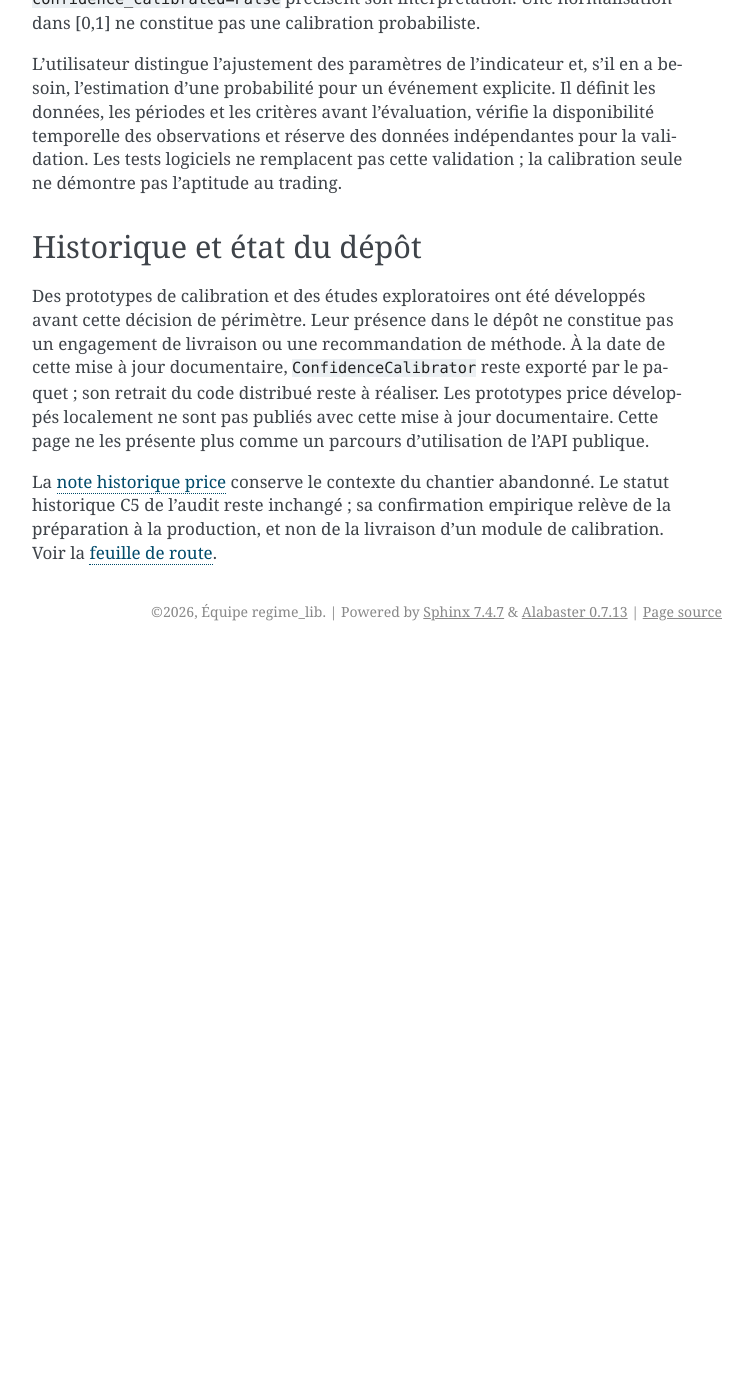
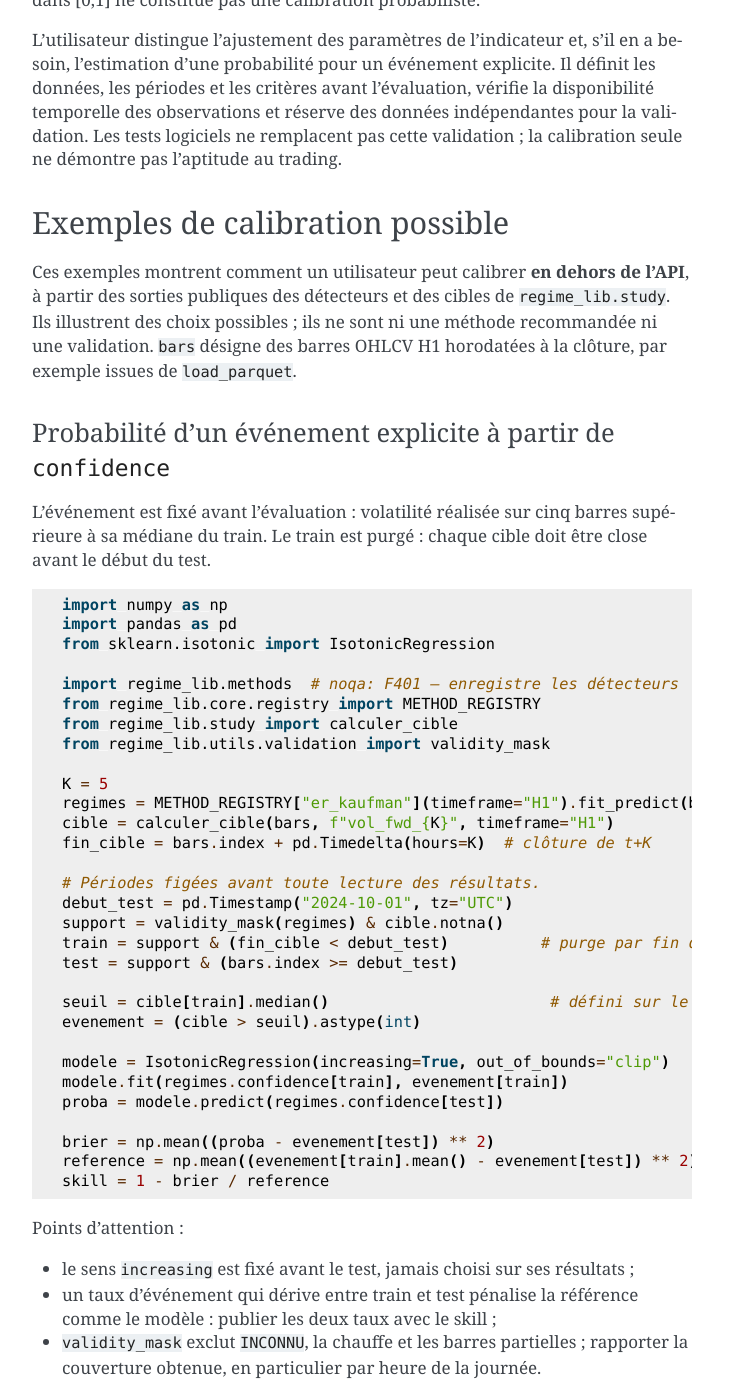
Before and after one commit to djamraouf-star/regim_lib, a Sphinx documentation site: the page built from regime_lib/doc/calibration.md, in a window 1280 px wide and 1400 px high, scrolled down 849 px. Shown: the whole window, without its empty margins (388-1141 px from the left). Built offline with Sphinx 7.4.7, drawn with Linux system fonts in a browser that asks for light colours; before the commit the page ends 1500 px from its top, so only the background shows below that; some of the changed text lies outside the part shown.

Commit message:
Remove calibration from the public API
Calibration is the user's responsibility and stays outside regime_lib.
Delete ConfidenceCalibrator with its export and test, and document two
user-side calibration examples (isotonic probability of an explicit event,
train-only parameter choice) built on public detector outputs and targets.

Co-Authored-By: Claude Opus 5.5 <noreply@anthropic.com>

````diff
--- a/regime_lib/doc/calibration.md
+++ b/regime_lib/doc/calibration.md
@@ -3,8 +3,7 @@
 ## Périmètre public
 
 La calibration est un préalable à la mise en production de l'API, sous la
-responsabilité de l'utilisateur. Elle ne constitue pas un module de fonctions
-à livrer dans la version publique. Aucun moteur de calibration par actif,
+responsabilité de l'utilisateur. Aucun moteur de calibration par actif,
 par famille ou par indicateur ne fait partie du périmètre public prévu.
 Chaque utilisateur choisit sa méthode, ses paramètres et ses critères de
 validation en fonction de son usage.
@@ -38,18 +37,100 @@ vérifie la disponibilité temporelle des observations et réserve des données
 indépendantes pour la validation. Les tests logiciels ne remplacent pas
 cette validation ; la calibration seule ne démontre pas l'aptitude au trading.
 
-## Historique et état du dépôt
+## Exemples de calibration possible
 
-Des prototypes de calibration et des études exploratoires ont été développés
-avant cette décision de périmètre. Leur présence dans le dépôt ne constitue
-pas un engagement de livraison ou une recommandation de méthode.
-À la date de cette mise à jour documentaire, `ConfidenceCalibrator` reste
-exporté par le paquet ; son retrait du code distribué reste à réaliser.
-Les prototypes price développés localement ne sont pas publiés avec cette
-mise à jour documentaire.
-Cette page ne les présente plus comme un parcours d'utilisation de l'API publique.
+Ces exemples montrent comment un utilisateur peut calibrer **en dehors de
+l'API**, à partir des sorties publiques des détecteurs et des cibles de
+`regime_lib.study`. Ils illustrent des choix possibles ; ils ne sont ni une
+méthode recommandée ni une validation. `bars` désigne des barres OHLCV H1
+horodatées à la clôture, par exemple issues de `load_parquet`.
 
-La [note historique price](calibration_price.md) conserve le contexte du
+### Probabilité d'un événement explicite à partir de `confidence`
+
+L'événement est fixé avant l'évaluation : volatilité réalisée sur cinq barres
+supérieure à sa médiane du train. Le train est purgé : chaque cible doit être
+close avant le début du test.
+
+```python
+import numpy as np
+import pandas as pd
+from sklearn.isotonic import IsotonicRegression
+
+import regime_lib.methods  # noqa: F401 — enregistre les détecteurs
+from regime_lib.core.registry import METHOD_REGISTRY
+from regime_lib.study import calculer_cible
+from regime_lib.utils.validation import validity_mask
+
+K = 5
+regimes = METHOD_REGISTRY["er_kaufman"](timeframe="H1").fit_predict(bars)
+cible = calculer_cible(bars, f"vol_fwd_{K}", timeframe="H1")
+fin_cible = bars.index + pd.Timedelta(hours=K)  # clôture de t+K
+
+# Périodes figées avant toute lecture des résultats.
+debut_test = pd.Timestamp("2024-10-01", tz="UTC")
+support = validity_mask(regimes) & cible.notna()
+train = support & (fin_cible < debut_test)          # purge par fin de cible
+test = support & (bars.index >= debut_test)
+
+seuil = cible[train].median()                        # défini sur le train seul
+evenement = (cible > seuil).astype(int)
+
+modele = IsotonicRegression(increasing=True, out_of_bounds="clip")
+modele.fit(regimes.confidence[train], evenement[train])
+proba = modele.predict(regimes.confidence[test])
+
+brier = np.mean((proba - evenement[test]) ** 2)
+reference = np.mean((evenement[train].mean() - evenement[test]) ** 2)
+skill = 1 - brier / reference
+```
+
+Points d'attention :
+
+- le sens `increasing` est fixé avant le test, jamais choisi sur ses résultats ;
+- un taux d'événement qui dérive entre train et test pénalise la référence
+  comme le modèle : publier les deux taux avec le skill ;
+- `validity_mask` exclut `INCONNU`, la chauffe et les barres partielles ;
+  rapporter la couverture obtenue, en particulier par heure de la journée.
+
+### Choix d'un paramètre de détecteur sur le train seul
+
+Les candidats et le critère sont fixés d'avance ; le paramètre retenu est
+ensuite figé dans un profil utilisateur, puis évalué une seule fois sur le test.
+
+```python
+ret = calculer_cible(bars, f"ret_fwd_{K}", timeframe="H1")
+scores = {}
+for n_er in [10, 20, 40]:
+    r = METHOD_REGISTRY["er_kaufman"](timeframe="H1", n_er=n_er).fit_predict(bars)
+    masque = validity_mask(r) & ret.notna() & (fin_cible < debut_test)
+    amplitude, labels = ret[masque].abs(), r.regime[masque]
+    # Critère : écart d'amplitude future entre tendance et chop.
+    scores[n_er] = (amplitude[labels.str.startswith("TENDANCE")].mean()
+                    - amplitude[labels.eq("CHOP")].mean())
+n_er_retenu = max(scores, key=scores.get)
+```
+
+Le choix est ensuite reporté dans un profil YAML, selon les
+[règles de configuration](config.md) :
+
+```yaml
+methodes:
+  er_kaufman:
+    timeframes:
+      H1:
+        n_er: 20   # valeur retenue sur le train
+```
+
+Chaque période de test consultée doit être consignée : une période déjà
+regardée ne peut plus servir de confirmation indépendante.
+
+## Historique
+
+Des prototypes de calibration (`ConfidenceCalibrator`, inventaire et cibles
+de la famille price) ont été développés avant cette décision de périmètre.
+Ils ont été **retirés du paquet le 11 octobre 2026** ; aucune fonction de
+calibration n'est exportée par `regime_lib`. La
+[note historique price](calibration_price.md) conserve le contexte du
 chantier abandonné. Le statut historique C5 de l'audit reste inchangé ; sa
-confirmation empirique relève de la préparation à la production, et non de
-la livraison d'un module de calibration. Voir la [feuille de route](TODO.md).
+confirmation empirique relève de la préparation à la production. Voir la
+[feuille de route](TODO.md).
````
Also changed, not shown: regime_lib/doc/api.md (+3 -4 lines), regime_lib/doc/calibration_price.md (+2 -2 lines), regime_lib/doc/study.md (+3 -2 lines), regime_lib/doc/technical_completion.md (+6 -5 lines), 3 other files.
